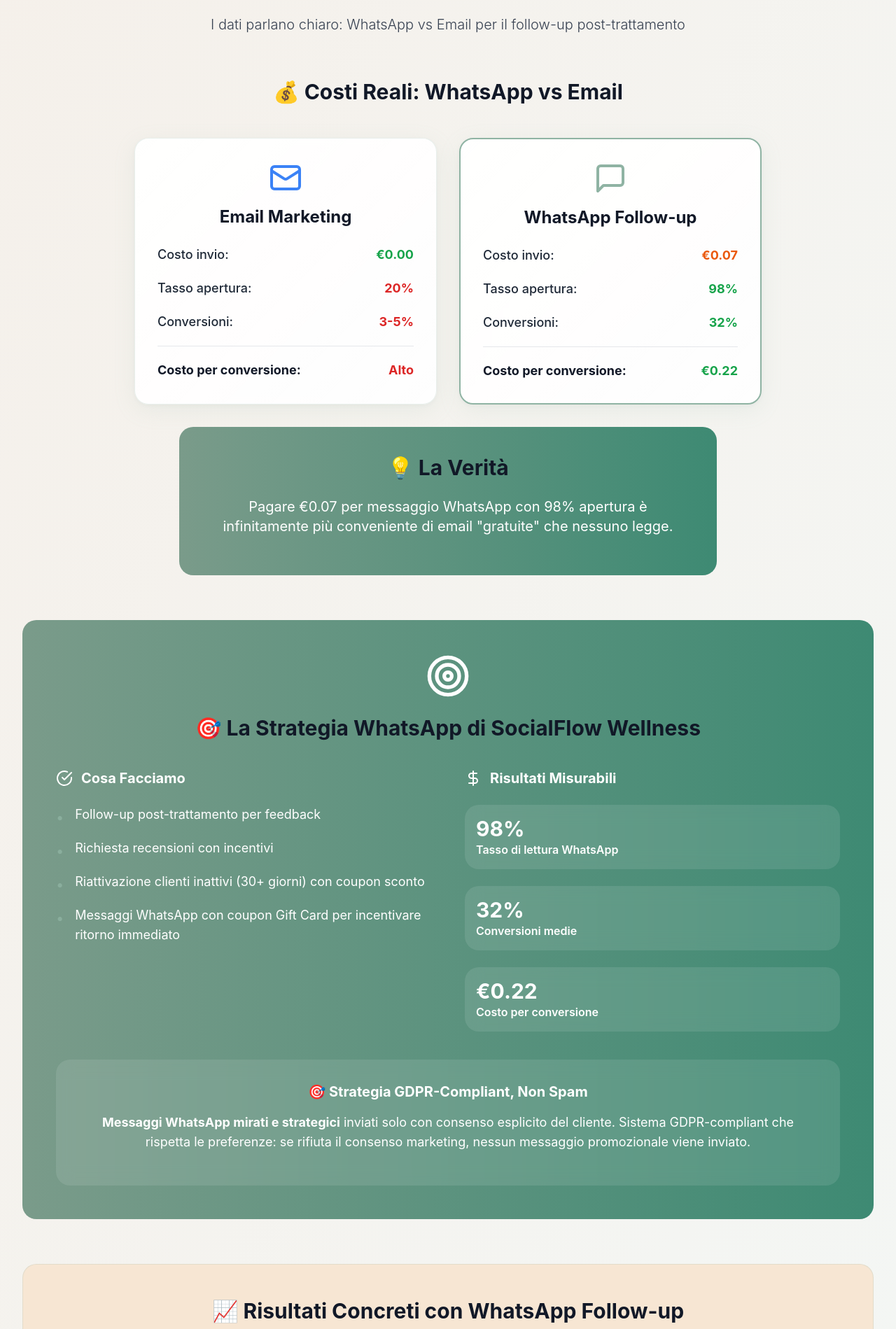
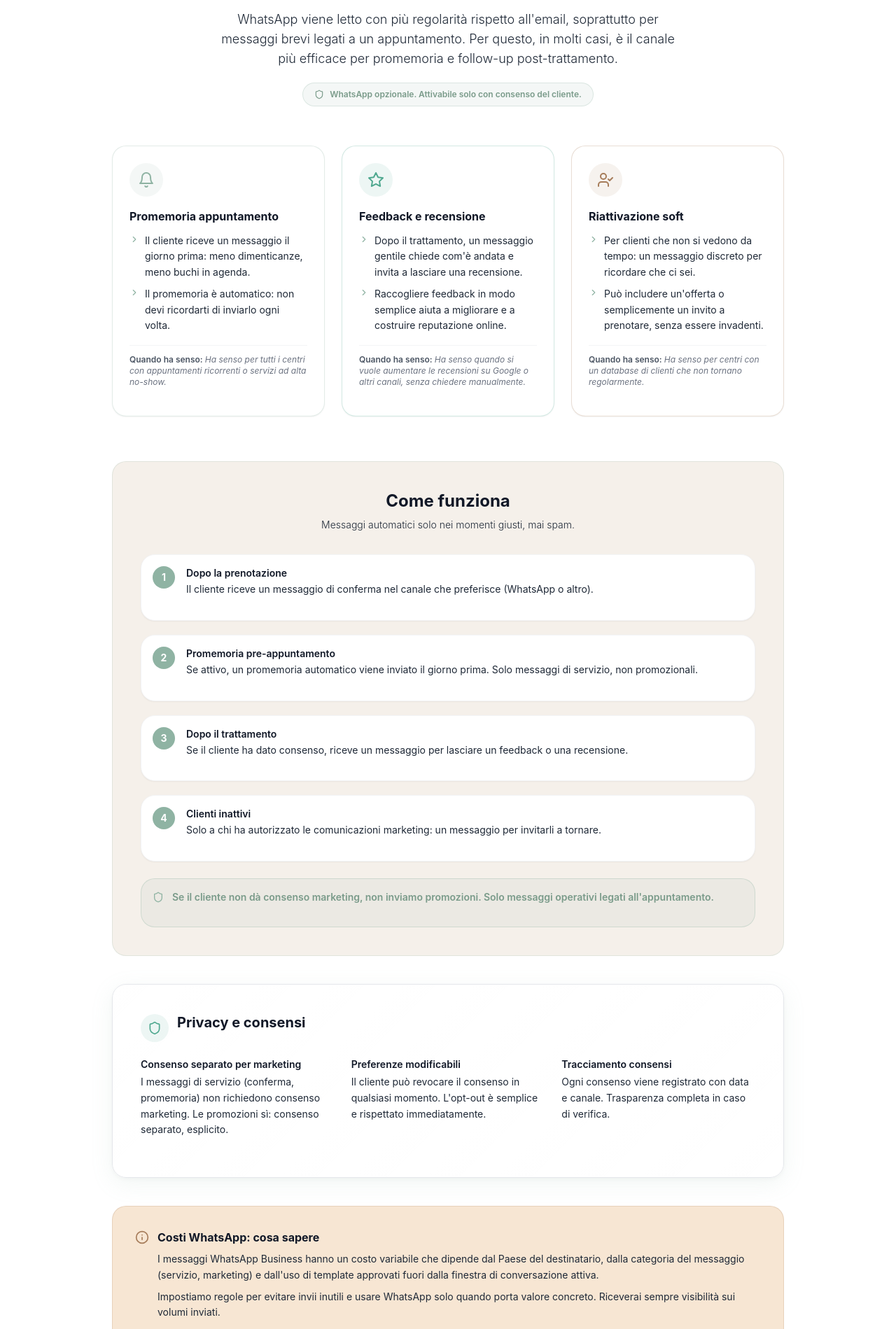
Before and after one commit to ronza99/SocialFlow-Wellness, a React (Vite) app: page /vantaggi in a window 1280 px wide. Shown: the part 9281-11180 px from the top of the page at 70% size. Built offline with nearby package versions, Linux system fonts and the light colour scheme.

Commit message:
Updated SMSvsEmailMarketing.tsx

```diff
--- a/src/components/SMSvsEmailMarketing.tsx
+++ b/src/components/SMSvsEmailMarketing.tsx
@@ -1,245 +1,185 @@
 import React from 'react';
-import { MessageSquare, Mail, TrendingUp, CheckCircle, Target, Clock, DollarSign } from 'lucide-react';
+import { Bell, Star, UserCheck, ChevronRight, Shield, Info } from 'lucide-react';
+
+const benefitCards = [
+  {
+    icon: Bell,
+    color: 'bg-sage-green/10 text-sage-green',
+    border: 'border-sage-green/25',
+    title: 'Promemoria appuntamento',
+    bullets: [
+      'Il cliente riceve un messaggio il giorno prima: meno dimenticanze, meno buchi in agenda.',
+      'Il promemoria è automatico: non devi ricordarti di inviarlo ogni volta.',
+    ],
+    when: 'Ha senso per tutti i centri con appuntamenti ricorrenti o servizi ad alta no-show.',
+  },
+  {
+    icon: Star,
+    color: 'bg-misty-teal/10 text-misty-teal',
+    border: 'border-misty-teal/25',
+    title: 'Feedback e recensione',
+    bullets: [
+      'Dopo il trattamento, un messaggio gentile chiede com\'è andata e invita a lasciare una recensione.',
+      'Raccogliere feedback in modo semplice aiuta a migliorare e a costruire reputazione online.',
+    ],
+    when: 'Ha senso quando si vuole aumentare le recensioni su Google o altri canali, senza chiedere manualmente.',
+  },
+  {
+    icon: UserCheck,
+    color: 'bg-mocha-mousse/10 text-mocha-mousse',
+    border: 'border-mocha-mousse/25',
+    title: 'Riattivazione soft',
+    bullets: [
+      'Per clienti che non si vedono da tempo: un messaggio discreto per ricordare che ci sei.',
+      'Può includere un\'offerta o semplicemente un invito a prenotare, senza essere invadenti.',
+    ],
+    when: 'Ha senso per centri con un database di clienti che non tornano regolarmente.',
+  },
+];
+
+const steps = [
+  {
+    num: '1',
+    title: 'Dopo la prenotazione',
+    text: 'Il cliente riceve un messaggio di conferma nel canale che preferisce (WhatsApp o altro).',
+  },
+  {
+    num: '2',
+    title: 'Promemoria pre-appuntamento',
+    text: 'Se attivo, un promemoria automatico viene inviato il giorno prima. Solo messaggi di servizio, non promozionali.',
+  },
+  {
+    num: '3',
+    title: 'Dopo il trattamento',
+    text: 'Se il cliente ha dato consenso, riceve un messaggio per lasciare un feedback o una recensione.',
+  },
+  {
+    num: '4',
+    title: 'Clienti inattivi',
+    text: 'Solo a chi ha autorizzato le comunicazioni marketing: un messaggio per invitarli a tornare.',
+  },
+];
 
 const SMSvsEmailMarketing = () => {
   return (
-    <section className="py-16 sm:py-20 bg-gradient-to-br from-warm-sand to-sage-green/10">
-      <div className="max-w-7xl mx-auto px-4 sm:px-6 lg:px-8">
-        <div className="text-center mb-12 sm:mb-16">
-          <h2 className="text-2xl sm:text-3xl md:text-4xl lg:text-5xl font-serif font-bold text-gray-900 mb-4 sm:mb-6 md:mb-8 px-2">
-            📱 WhatsApp Follow-up: Perché Funziona Meglio
+    <section className="py-16 sm:py-24 bg-white border-t border-gray-100">
+      <div className="max-w-5xl mx-auto px-4 sm:px-6 lg:px-8">
+
+        {/* Hero sezione */}
+        <div className="text-center mb-14 sm:mb-18">
+          <h2 className="text-2xl sm:text-3xl md:text-4xl font-serif font-bold text-high-contrast mb-4">
+            Promemoria e follow-up su WhatsApp
           </h2>
-          <p className="text-base sm:text-lg md:text-xl text-gray-700 max-w-3xl mx-auto font-light px-4">
-            I dati parlano chiaro: WhatsApp vs Email per il follow-up post-trattamento
+          <p className="text-base sm:text-lg text-medium-contrast font-light max-w-2xl mx-auto mb-5 leading-relaxed">
+            WhatsApp viene letto con più regolarità rispetto all'email, soprattutto per messaggi brevi legati a un appuntamento. Per questo, in molti casi, è il canale più efficace per promemoria e follow-up post-trattamento.
           </p>
+          <span className="inline-flex items-center gap-2 text-xs font-semibold text-sage-green-dark bg-sage-green/10 border border-sage-green/25 px-4 py-2 rounded-wellness">
+            <Shield className="w-3.5 h-3.5" />
+            WhatsApp opzionale. Attivabile solo con consenso del cliente.
+          </span>
         </div>
 
-        {/* Confronto essenziale */}
-        <div className="mb-12 sm:mb-16">
-          <h3 className="text-2xl sm:text-3xl font-serif font-bold text-gray-900 mb-8 sm:mb-12 text-center">
-            💰 Costi Reali: WhatsApp vs Email
+        {/* 3 card benefici */}
+        <div className="grid grid-cols-1 sm:grid-cols-3 gap-6 mb-16">
+          {benefitCards.map((card) => (
+            <div key={card.title} className={`rounded-wellness border ${card.border} bg-white p-6 flex flex-col shadow-sm hover:shadow-md transition-shadow duration-200`}>
+              <div className={`w-12 h-12 rounded-full flex items-center justify-center mb-4 ${card.color}`}>
+                <card.icon className="w-6 h-6" />
+              </div>
+              <h3 className="text-base font-serif font-bold text-high-contrast mb-3">{card.title}</h3>
+              <ul className="space-y-2 mb-4 flex-1">
+                {card.bullets.map((b, i) => (
+                  <li key={i} className="flex items-start gap-2 text-sm text-medium-contrast leading-relaxed">
+                    <ChevronRight className="w-3.5 h-3.5 mt-0.5 flex-shrink-0 text-sage-green" />
+                    {b}
+                  </li>
+                ))}
+              </ul>
+              <p className="text-xs text-gray-500 italic border-t border-gray-100 pt-3">
+                <span className="font-semibold not-italic text-gray-600">Quando ha senso: </span>
+                {card.when}
+              </p>
+            </div>
+          ))}
+        </div>
+
+        {/* Come funziona */}
+        <div className="bg-warm-sand rounded-wellness p-8 sm:p-10 mb-10 border border-sage-green/20">
+          <h3 className="text-xl sm:text-2xl font-serif font-bold text-high-contrast mb-2 text-center">
+            Come funziona
           </h3>
+          <p className="text-sm text-medium-contrast text-center mb-8 font-light">
+            Messaggi automatici solo nei momenti giusti, mai spam.
+          </p>
 
-          <div className="grid grid-cols-1 md:grid-cols-2 gap-6 sm:gap-8 max-w-4xl mx-auto">
-            <div className="wellness-card p-6 sm:p-8">
-              <div className="text-center mb-6">
-                <Mail className="w-10 h-10 sm:w-12 sm:h-12 text-blue-500 mx-auto mb-4" />
-                <h4 className="font-serif font-bold text-gray-900 text-xl sm:text-2xl mb-4">Email Marketing</h4>
-              </div>
-
-              <div className="space-y-4 sm:space-y-5">
-                <div className="flex justify-between text-base sm:text-lg">
-                  <span className="text-gray-800 font-medium">Costo invio:</span>
-                  <span className="font-bold text-green-600">€0.00</span>
+          <div className="space-y-5">
+            {steps.map((step) => (
+              <div key={step.num} className="flex items-start gap-4 bg-white rounded-wellness p-4 shadow-sm border border-gray-100">
+                <div className="w-8 h-8 rounded-full bg-sage-green text-white flex items-center justify-center font-bold text-sm flex-shrink-0">
+                  {step.num}
                 </div>
-                <div className="flex justify-between text-base sm:text-lg">
-                  <span className="text-gray-800 font-medium">Tasso apertura:</span>
-                  <span className="font-bold text-red-600">20%</span>
-                </div>
-                <div className="flex justify-between text-base sm:text-lg">
-                  <span className="text-gray-800 font-medium">Conversioni:</span>
-                  <span className="font-bold text-red-600">3-5%</span>
-                </div>
-                <div className="border-t pt-4 sm:pt-5 mt-5">
-                  <div className="flex justify-between text-base sm:text-lg">
-                    <span className="font-bold text-gray-900">Costo per conversione:</span>
-                    <span className="font-bold text-red-600">Alto</span>
-                  </div>
+                <div>
+                  <p className="font-semibold text-high-contrast text-sm mb-0.5">{step.title}</p>
+                  <p className="text-sm text-medium-contrast leading-relaxed">{step.text}</p>
                 </div>
               </div>
-            </div>
-
-            <div className="wellness-card p-6 sm:p-8 border-2 border-sage-green">
-              <div className="text-center mb-6">
-                <MessageSquare className="w-10 h-10 sm:w-12 sm:h-12 text-sage-green mx-auto mb-4" />
-                <h4 className="font-serif font-bold text-gray-900 text-xl sm:text-2xl mb-4">WhatsApp Follow-up</h4>
-              </div>
-
-              <div className="space-y-4 sm:space-y-5">
-                <div className="flex justify-between text-base sm:text-lg">
-                  <span className="text-gray-800 font-medium">Costo invio:</span>
-                  <span className="font-bold text-orange-600">€0.07</span>
-                </div>
-                <div className="flex justify-between text-base sm:text-lg">
-                  <span className="text-gray-800 font-medium">Tasso apertura:</span>
-                  <span className="font-bold text-green-600">98%</span>
-                </div>
-                <div className="flex justify-between text-base sm:text-lg">
-                  <span className="text-gray-800 font-medium">Conversioni:</span>
-                  <span className="font-bold text-green-600">32%</span>
-                </div>
-                <div className="border-t pt-4 sm:pt-5 mt-5">
-                  <div className="flex justify-between text-base sm:text-lg">
-                    <span className="font-bold text-gray-900">Costo per conversione:</span>
-                    <span className="font-bold text-green-600">€0.22</span>
-                  </div>
-                </div>
-              </div>
-            </div>
+            ))}
           </div>
 
-          <div className="text-center mt-6 sm:mt-8">
-            <div className="bg-gradient-to-r from-sage-green-dark to-misty-teal-dark text-white rounded-wellness p-8 sm:p-10 max-w-3xl mx-auto">
-              <h4 className="text-2xl sm:text-3xl font-serif font-bold mb-4 sm:mb-6">💡 La Verità</h4>
-              <p className="text-lg sm:text-xl leading-relaxed">
-                Pagare €0.07 per messaggio WhatsApp con 98% apertura è infinitamente più conveniente
-                di email "gratuite" che nessuno legge.
+          <div className="mt-6 bg-sage-green/10 border border-sage-green/30 rounded-wellness p-4 flex items-start gap-3">
+            <Shield className="w-4 h-4 text-sage-green flex-shrink-0 mt-0.5" />
+            <p className="text-sm font-semibold text-sage-green-dark">
+              Se il cliente non dà consenso marketing, non inviamo promozioni. Solo messaggi operativi legati all'appuntamento.
+            </p>
+          </div>
+        </div>
+
+        {/* Privacy e consensi */}
+        <div className="wellness-card p-8 sm:p-10 mb-10 border border-gray-200">
+          <div className="flex items-center gap-3 mb-5">
+            <div className="w-10 h-10 rounded-full bg-misty-teal/10 flex items-center justify-center">
+              <Shield className="w-5 h-5 text-misty-teal" />
+            </div>
+            <h3 className="text-xl font-serif font-bold text-high-contrast">Privacy e consensi</h3>
+          </div>
+          <div className="grid grid-cols-1 sm:grid-cols-3 gap-6">
+            <div>
+              <p className="text-sm font-semibold text-high-contrast mb-1">Consenso separato per marketing</p>
+              <p className="text-sm text-medium-contrast leading-relaxed">
+                I messaggi di servizio (conferma, promemoria) non richiedono consenso marketing. Le promozioni sì: consenso separato, esplicito.
+              </p>
+            </div>
+            <div>
+              <p className="text-sm font-semibold text-high-contrast mb-1">Preferenze modificabili</p>
+              <p className="text-sm text-medium-contrast leading-relaxed">
+                Il cliente può revocare il consenso in qualsiasi momento. L'opt-out è semplice e rispettato immediatamente.
+              </p>
+            </div>
+            <div>
+              <p className="text-sm font-semibold text-high-contrast mb-1">Tracciamento consensi</p>
+              <p className="text-sm text-medium-contrast leading-relaxed">
+                Ogni consenso viene registrato con data e canale. Trasparenza completa in caso di verifica.
               </p>
             </div>
           </div>
         </div>
 
-        {/* Strategia WhatsApp - Layout migliorato e bilanciato */}
-        <div className="mb-12 sm:mb-16">
-          <div className="bg-gradient-to-r from-sage-green-dark to-misty-teal-dark text-white rounded-wellness p-8 sm:p-12">
-            <div className="text-center mb-8 sm:mb-10">
-              <Target className="w-12 h-12 sm:w-16 sm:h-16 text-white mx-auto mb-4 sm:mb-6" />
-              <h3 className="text-2xl sm:text-3xl font-serif font-bold mb-4 sm:mb-6">
-                🎯 La Strategia WhatsApp di SocialFlow Wellness
-              </h3>
-            </div>
-
-            <div className="grid grid-cols-1 md:grid-cols-2 gap-8 sm:gap-12">
-              <div>
-                <h4 className="font-serif font-bold text-white mb-4 sm:mb-6 text-lg sm:text-xl flex items-center">
-                  <CheckCircle className="w-6 h-6 mr-3" />
-                  Cosa Facciamo
-                </h4>
-                <ul className="text-white space-y-3 sm:space-y-4">
-                  <li className="flex items-start text-base sm:text-lg">
-                    <span className="text-sage-green/80 mr-4 mt-1 text-xl">•</span>
-                    Follow-up post-trattamento per feedback
-                  </li>
-                  <li className="flex items-start text-base sm:text-lg">
-                    <span className="text-sage-green/80 mr-4 mt-1 text-xl">•</span>
-                    Richiesta recensioni con incentivi
-                  </li>
-                  <li className="flex items-start text-base sm:text-lg">
-                    <span className="text-sage-green/80 mr-4 mt-1 text-xl">•</span>
-                    Riattivazione clienti inattivi (30+ giorni) con coupon sconto
-                  </li>
-                  <li className="flex items-start text-base sm:text-lg">
-                    <span className="text-sage-green/80 mr-4 mt-1 text-xl">•</span>
-                    Messaggi WhatsApp con coupon Gift Card per incentivare ritorno immediato
-                  </li>
-                </ul>
-              </div>
-
-              <div>
-                <h4 className="font-serif font-bold text-white mb-4 sm:mb-6 text-lg sm:text-xl flex items-center">
-                  <DollarSign className="w-6 h-6 mr-3" />
-                  Risultati Misurabili
-                </h4>
-                <div className="space-y-4 sm:space-y-6">
-                  <div className="bg-white/10 backdrop-blur-md rounded-wellness p-4">
-                    <div className="text-2xl sm:text-3xl font-bold text-white">98%</div>
-                    <div className="text-white font-semibold text-sm sm:text-base">Tasso di lettura WhatsApp</div>
-                  </div>
-                  <div className="bg-white/10 backdrop-blur-md rounded-wellness p-4">
-                    <div className="text-2xl sm:text-3xl font-bold text-white">32%</div>
-                    <div className="text-white font-semibold text-sm sm:text-base">Conversioni medie</div>
-                  </div>
-                  <div className="bg-white/10 backdrop-blur-md rounded-wellness p-4">
-                    <div className="text-2xl sm:text-3xl font-bold text-white">€0.22</div>
-                    <div className="text-white font-semibold text-sm sm:text-base">Costo per conversione</div>
-                  </div>
-                </div>
-              </div>
-            </div>
-
-            <div className="mt-8 sm:mt-10 bg-white/10 backdrop-blur-md rounded-wellness p-6 sm:p-8">
-              <div className="text-center">
-                <h5 className="font-serif font-bold text-white mb-3 sm:mb-4 text-lg sm:text-xl">
-                  🎯 Strategia GDPR-Compliant, Non Spam
-                </h5>
-                <p className="text-base sm:text-lg">
-                  <strong>Messaggi WhatsApp mirati e strategici</strong> inviati solo con consenso esplicito del cliente.
-                  Sistema GDPR-compliant che rispetta le preferenze: se rifiuta il consenso marketing,
-                  nessun messaggio promozionale viene inviato.
-                </p>
-              </div>
+        {/* Trasparenza costi */}
+        <div className="bg-soft-apricot rounded-wellness p-6 sm:p-8 border border-mocha-mousse/20">
+          <div className="flex items-start gap-3">
+            <Info className="w-5 h-5 text-mocha-mousse flex-shrink-0 mt-0.5" />
+            <div>
+              <h3 className="text-base font-serif font-bold text-high-contrast mb-2">Costi WhatsApp: cosa sapere</h3>
+              <p className="text-sm text-medium-contrast leading-relaxed mb-2">
+                I messaggi WhatsApp Business hanno un costo variabile che dipende dal Paese del destinatario, dalla categoria del messaggio (servizio, marketing) e dall'uso di template approvati fuori dalla finestra di conversazione attiva.
+              </p>
+              <p className="text-sm text-medium-contrast leading-relaxed">
+                Impostiamo regole per evitare invii inutili e usare WhatsApp solo quando porta valore concreto. Riceverai sempre visibilità sui volumi inviati.
+              </p>
             </div>
           </div>
         </div>
 
-        {/* Risultati concreti - Layout equilibrato */}
-        <div className="bg-soft-apricot rounded-wellness p-8 sm:p-12 border border-sage-green/20">
-          <div className="text-center mb-8 sm:mb-10">
-            <h3 className="text-2xl sm:text-3xl font-serif font-bold text-gray-900 mb-4 sm:mb-6">
-              📈 Risultati Concreti con WhatsApp Follow-up
-            </h3>
-            <p className="text-lg text-gray-700 max-w-2xl mx-auto">
-              Dati reali da centri wellness che utilizzano la strategia WhatsApp di SocialFlow Wellness
-            </p>
-          </div>
-
-          <div className="grid grid-cols-1 md:grid-cols-3 gap-6 sm:gap-8">
-            <div className="bg-white rounded-wellness p-6 sm:p-8 text-center hover:shadow-wellness-lg transition-all duration-200">
-              <div className="bg-sage-green w-12 h-12 sm:w-16 sm:h-16 rounded-wellness flex items-center justify-center mx-auto mb-4 sm:mb-6">
-                <CheckCircle className="w-6 h-6 sm:w-8 sm:h-8 text-white" />
-              </div>
-              <div className="text-3xl sm:text-4xl font-serif font-bold text-sage-green mb-3">70%</div>
-              <h4 className="font-bold text-gray-900 mb-2">Recensioni Positive</h4>
-              <p className="text-gray-800 text-sm sm:text-base font-medium">con WhatsApp follow-up vs 15% senza</p>
-            </div>
-
-            <div className="bg-white rounded-wellness p-6 sm:p-8 text-center hover:shadow-wellness-lg transition-all duration-200">
-              <div className="bg-misty-teal w-12 h-12 sm:w-16 sm:h-16 rounded-wellness flex items-center justify-center mx-auto mb-4 sm:mb-6">
-                <TrendingUp className="w-6 h-6 sm:w-8 sm:h-8 text-white" />
-              </div>
-              <div className="text-3xl sm:text-4xl font-serif font-bold text-misty-teal mb-3">35%</div>
-              <h4 className="font-bold text-gray-900 mb-2">Clienti Riattivati</h4>
-              <p className="text-gray-800 text-sm sm:text-base font-medium">vs 5% con solo email marketing</p>
-            </div>
-
-            <div className="bg-white rounded-wellness p-6 sm:p-8 text-center hover:shadow-wellness-lg transition-all duration-200">
-              <div className="bg-mocha-mousse w-12 h-12 sm:w-16 sm:h-16 rounded-wellness flex items-center justify-center mx-auto mb-4 sm:mb-6">
-                <MessageSquare className="w-6 h-6 sm:w-8 sm:h-8 text-white" />
-              </div>
-              <div className="text-3xl sm:text-4xl font-serif font-bold text-mocha-mousse mb-3">+540%</div>
-              <h4 className="font-bold text-gray-900 mb-2">ROI Conversioni</h4>
-              <p className="text-gray-800 text-sm sm:text-base font-medium">WhatsApp vs solo email marketing</p>
-            </div>
-          </div>
-
-          {/* Esempio pratico costi */}
-          <div className="mt-8 sm:mt-10 bg-white rounded-wellness p-6 sm:p-8">
-            <h4 className="text-xl sm:text-2xl font-serif font-bold text-gray-900 mb-4 sm:mb-6 text-center">
-              💰 Esempio Pratico: Centro con 200 Clienti/Mese
-            </h4>
-
-            <div className="grid grid-cols-1 md:grid-cols-2 gap-6 sm:gap-8">
-              <div>
-                <h5 className="font-bold text-gray-800 mb-3">📧 Solo Email:</h5>
-                <ul className="text-gray-800 space-y-2 text-sm sm:text-base font-medium">
-                  <li>• 200 email inviate (€0 costo)</li>
-                  <li>• 40 email aperte (20%)</li>
-                  <li>• 2 conversioni (5%)</li>
-                  <li>• Ricavo: €120 (2 × €60)</li>
-                </ul>
-              </div>
-
-              <div>
-                <h5 className="font-bold text-gray-800 mb-3">📱 WhatsApp Follow-up:</h5>
-                <ul className="text-gray-800 space-y-2 text-sm sm:text-base font-medium">
-                  <li>• 200 messaggi inviati (€14 costo)</li>
-                  <li>• 196 messaggi letti (98%)</li>
-                  <li>• 64 conversioni (32%)</li>
-                  <li>• Ricavo: €3.840 (64 × €60)</li>
-                </ul>
-              </div>
-            </div>
-
-            <div className="mt-6 sm:mt-8 bg-gradient-to-r from-sage-green-dark to-misty-teal-dark text-white rounded-wellness p-4 sm:p-6 text-center">
-              <p className="text-lg sm:text-xl font-bold">
-                Differenza: +€3.720 ricavi per €14 investimento
-              </p>
-              <p className="text-white font-semibold text-sm sm:text-base mt-2">
-                ROI: 26.500% in un solo mese
-              </p>
-            </div>
-          </div>
-        </div>
       </div>
     </section>
   );
```
